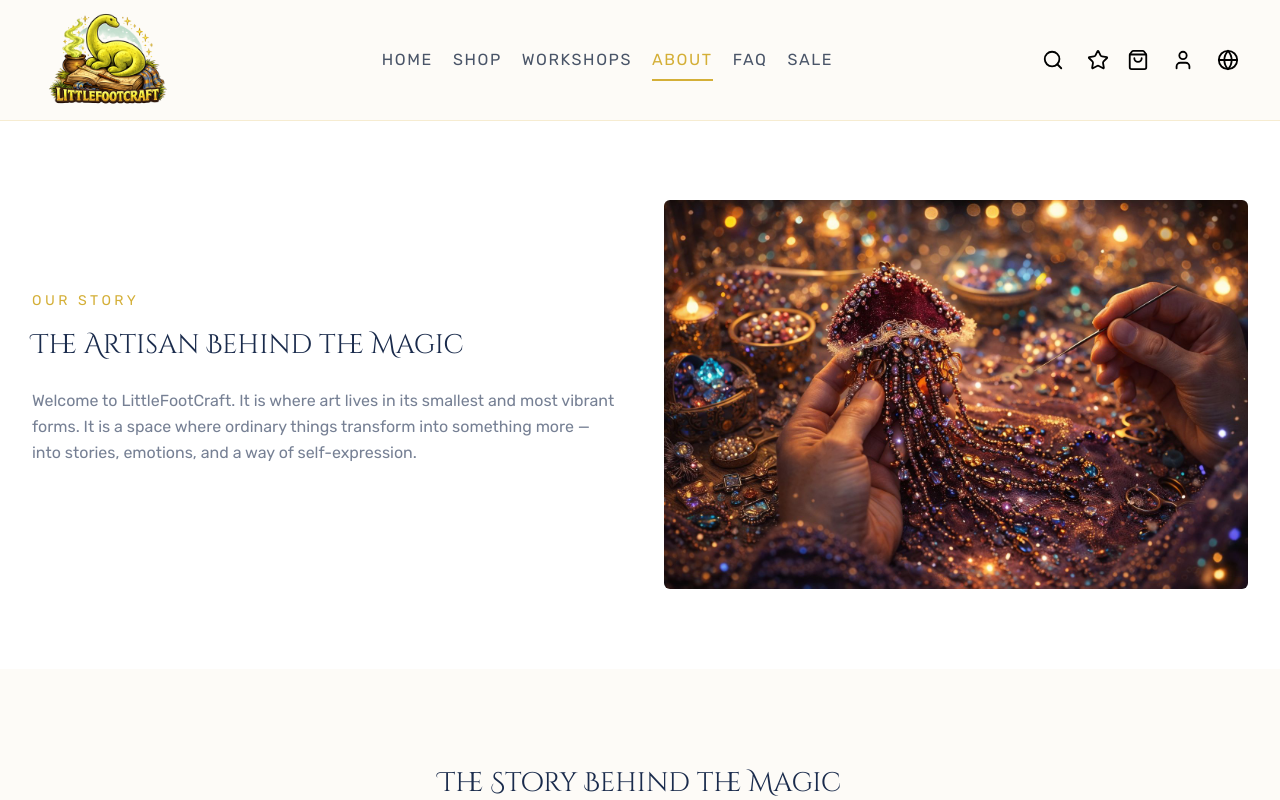
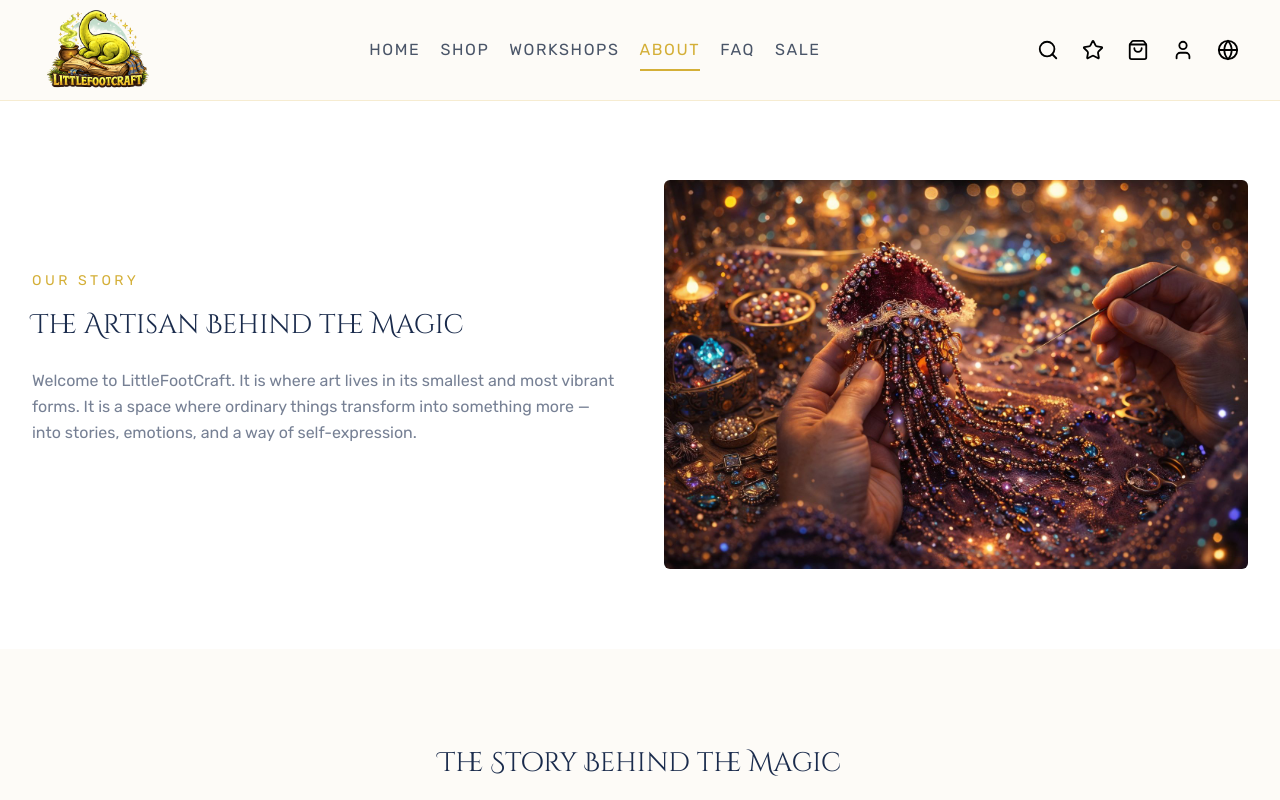
Before and after one commit to littlefootcraft/littlefootcraft, a React (Vite) app: page /en/about in a window 1280 px wide. Shown: the top 800 px of the page. Built offline with nearby package versions, Linux system fonts and the light colour scheme.

Commit message:
header test

```diff
--- a/src/layouts/Header.jsx
+++ b/src/layouts/Header.jsx
@@ -124,7 +124,7 @@ const Header = () => {
 					>
 						<Search />
 					</button>
-					<div>
+
 					<Link
 						to={`/${currentLang}/wishlist`}
 						className={`header__icon ${wishlist.length > 0 ? "header__icon--has-items" : ""}`}
@@ -157,7 +157,6 @@ const Header = () => {
 							</Badge>
 						)}
 					</Link>
-					</div>
 
 					{/* Login */}
 					<Link
--- a/src/layouts/MobileMenu.jsx
+++ b/src/layouts/MobileMenu.jsx
@@ -88,8 +88,10 @@ export const MobileMenu = ({ isOpen, isClose, isSearchOpen }) => {
 							<ChevronDown size={16} />
 						</span>
 					</button>
-					{isLangOpen && (
-						<ul className="mobile-menu__sublist">
+
+					<ul
+						className={`mobile-menu__sublist ${isLangOpen ? "mobile-menu__sublist--open" : ""}`}
+					>
 						<li className="mobile-menu__subitem">
 							<button
 								className="mobile-menu__sublink"
@@ -108,7 +110,6 @@ export const MobileMenu = ({ isOpen, isClose, isSearchOpen }) => {
 							</button>
 						</li>
 					</ul>
-					)}
 				</section>
 
 				<section className="mobile-menu__section-login">
--- a/src/styles/base/_variables.scss
+++ b/src/styles/base/_variables.scss
@@ -1,4 +1,4 @@
-$header-height: 120px;
+$header-height: 100px;
 $header-height-tablet: 80px;
 $white: #fff;
 $light-text: #ffffffb3;
--- a/src/styles/layout/_header.scss
+++ b/src/styles/layout/_header.scss
@@ -31,7 +31,7 @@
 	}
 
 	&__logo {
-		width: 150px;
+		width: 130px;
 	}
 
 	&__nav {
@@ -320,6 +320,26 @@
 	}
 
 	// Mobile breakpoint
+	@include tablet-lg {
+		&__nav {
+			display: none; // hide desktop nav
+		}
+
+		&__hamburger {
+			display: flex; // show hamburger
+		}
+	}
+
+	@include tablet {
+		&__nav {
+			display: none; // hide desktop nav
+		}
+
+		&__hamburger {
+			display: flex; // show hamburger
+		}
+	}
+
 	@include tablet-sm {
 		min-height: $header-height-tablet;
 
--- a/src/styles/layout/_mobile-menu.scss
+++ b/src/styles/layout/_mobile-menu.scss
@@ -125,7 +125,7 @@
 		flex-direction: column;
 
 		&-login {
-			margin-top: 80px;
+			// margin-top: 80px;
 		}
 	}
 
@@ -158,9 +158,22 @@
 	}
 
 	&__sublist {
+		min-height: 108px;
 		display: flex;
 		flex-direction: column;
 		background-color: $parchment;
+
+		max-height: 0;
+		overflow: hidden;
+		opacity: 0;
+		transition:
+			max-height 0.3s ease,
+			opacity 0.2s ease;
+
+		&--open {
+			max-height: 120px;
+			opacity: 1;
+		}
 
 		&-login {
 			display: grid;
```
Lines whose indentation alone changed are shown as unchanged.
